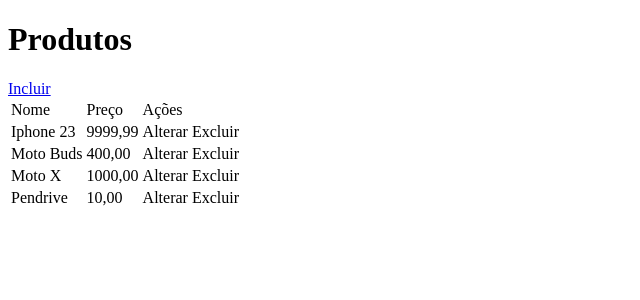
After one commit to lrpfeliciano/infocena_python, a Django app: page /cadastro/listar_produtos in a window 1280 px wide. The commit adds this page. Shown: the top 300 px of the page, without its empty margins (0-640 px from the left). Run offline with Django 4.2, Linux system fonts and the light colour scheme; data comes from the database, SQL or seed files in the repository; both versions use the stored data as it was after the commit.

Commit message:
Classe Produto, listagem e cadastro de produtos

```diff
--- a/cadastro/admin.py
+++ b/cadastro/admin.py
@@ -1,6 +1,7 @@
 from django.contrib import admin
 
-from cadastro.models import Loja
+from cadastro.models import Loja, Produto
 
 # Register your models here.
 admin.site.register(Loja)
+admin.site.register(Produto)
--- a/cadastro/models.py
+++ b/cadastro/models.py
@@ -10,3 +10,18 @@ class Loja(models.Model):
 
     def __str__(self):
         return f"{self.nome} - {self.telefone}"
+
+class Produto(models.Model):
+    loja = models.ForeignKey(Loja,
+                    on_delete=models.DO_NOTHING)
+    nome = models.CharField(max_length=100)
+    preco = models.DecimalField(max_digits=9,
+                                decimal_places=2)
+    destaque = models.BooleanField()
+
+    def __str__(self):
+        return f"{self.nome} - {self.preco}"
+    '''
+    dçdçdç
+    ssçsçsç
+    '''
--- /dev/null
+++ b/cadastro/templates/listar_produtos.html
@@ -0,0 +1,31 @@
+<!DOCTYPE html>
+<html lang="en">
+<head>
+    <meta charset="UTF-8">
+    <meta name="viewport" content="width=device-width, initial-scale=1.0">
+    <title>Document</title>
+</head>
+<body>
+    <h1>Produtos</h1>
+    <a href="{% url 'incluir_produto' %}">Incluir</a>
+
+    <table>
+        <thead>
+            <tr>
+                <td>Nome</td>
+                <td>Preço</td>
+                <td>Ações</td>
+            </tr>
+        </thead>
+        <tbody>
+            {% for p in produtos %}
+            <tr>
+                <td>{{ p.nome }}</td>
+                <td>{{ p.preco }}</td>
+                <td> Alterar Excluir</td>
+            </tr>
+            {% endfor %}
+        </tbody>
+    </table>
+</body>
+</html>
--- a/cadastro/urls.py
+++ b/cadastro/urls.py
@@ -15,4 +15,9 @@ urlpatterns = [
 
     path('excluir_loja/<int:codigo>', views.excluir_loja,
             name='excluir_loja'),
+
+    path('listar_produtos', views.listar_produtos,
+           name='listar_produtos'),
+    path('incluir_produto', views.incluir_produto,
+           name='incluir_produto'),
 ]
--- a/cadastro/views.py
+++ b/cadastro/views.py
@@ -1,8 +1,8 @@
 from django.http import HttpResponse
 from django.shortcuts import redirect, render
 
-from cadastro.forms import LojaForm
-from .models import Loja
+from cadastro.forms import LojaForm, ProdutoForm
+from .models import Loja, Produto
 from django.contrib import messages
 from django.db.models.functions import Lower
 
@@ -47,3 +47,18 @@ def excluir_loja(request, codigo):
     Loja.delete(loja)
 
     return redirect('listar_lojas')
+
+def listar_produtos(request):
+    produtos = Produto.objects.order_by(Lower('nome'))
+    return render(request, 'listar_produtos.html',
+                  {'produtos':produtos})
+
+def incluir_produto(request):
+    if request.method == 'POST':
+        form = ProdutoForm(request.POST)
+        if form.is_valid():
+            form.save()
+            return redirect('listar_produtos')
+    form = ProdutoForm()
+    return render(request, 'incluir_produto.html',
+                  {'formulario': form})
--- a/siteweb/templates/index.html
+++ b/siteweb/templates/index.html
@@ -11,5 +11,9 @@
     <a href="{% url 'listar_lojas' %}">
         Cadastro de Lojas
     </a>
+
+    <a href="{% url 'listar_produtos' %}">
+        Cadastro de Produtos
+    </a>
 </body>
 </html>
```
Also changed, not shown: cadastro/forms.py (+9 -1 lines), cadastro/templates/incluir_produto.html (added, +16 -0 lines), cadastro/migrations/0005_produto.py (added), db.sqlite3.
